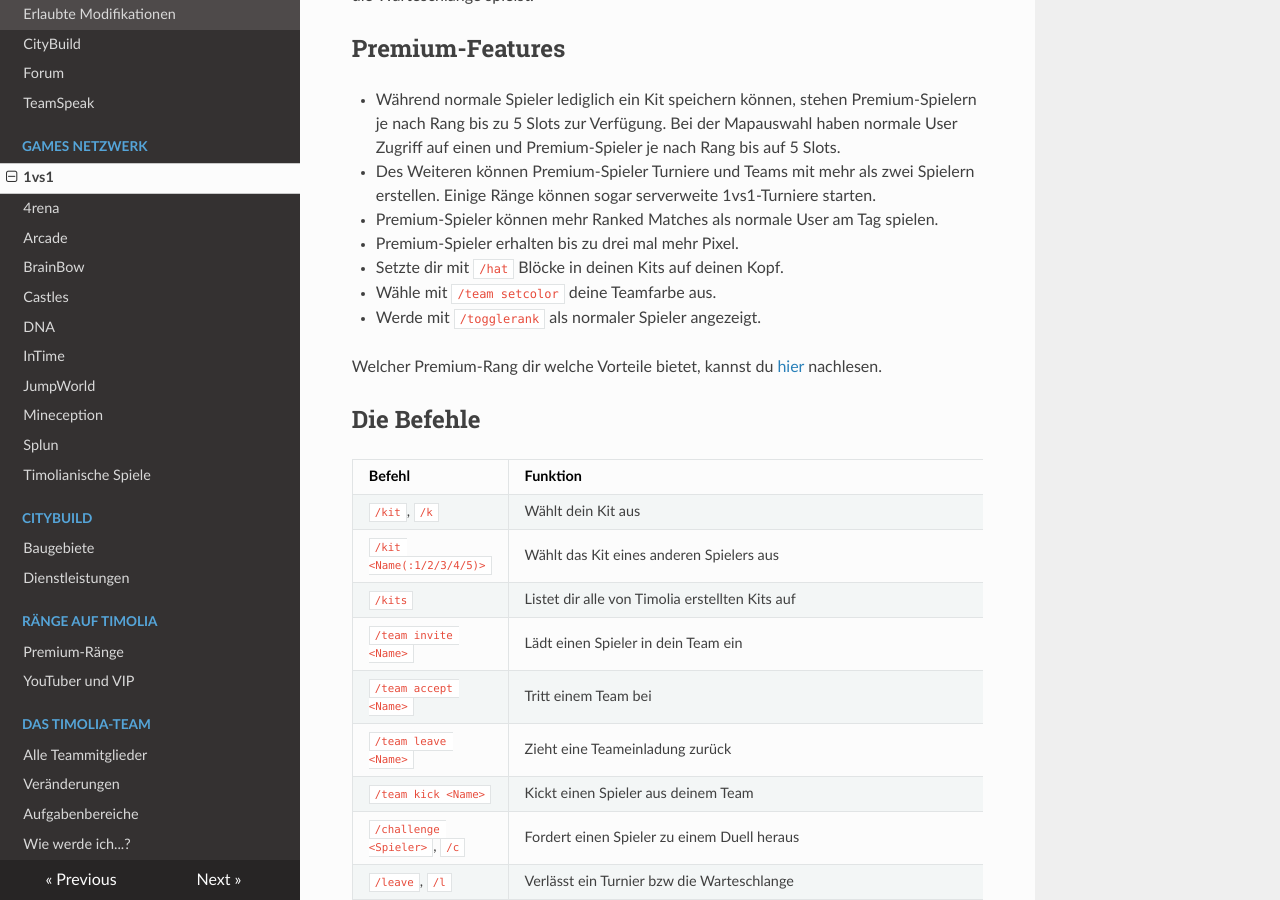
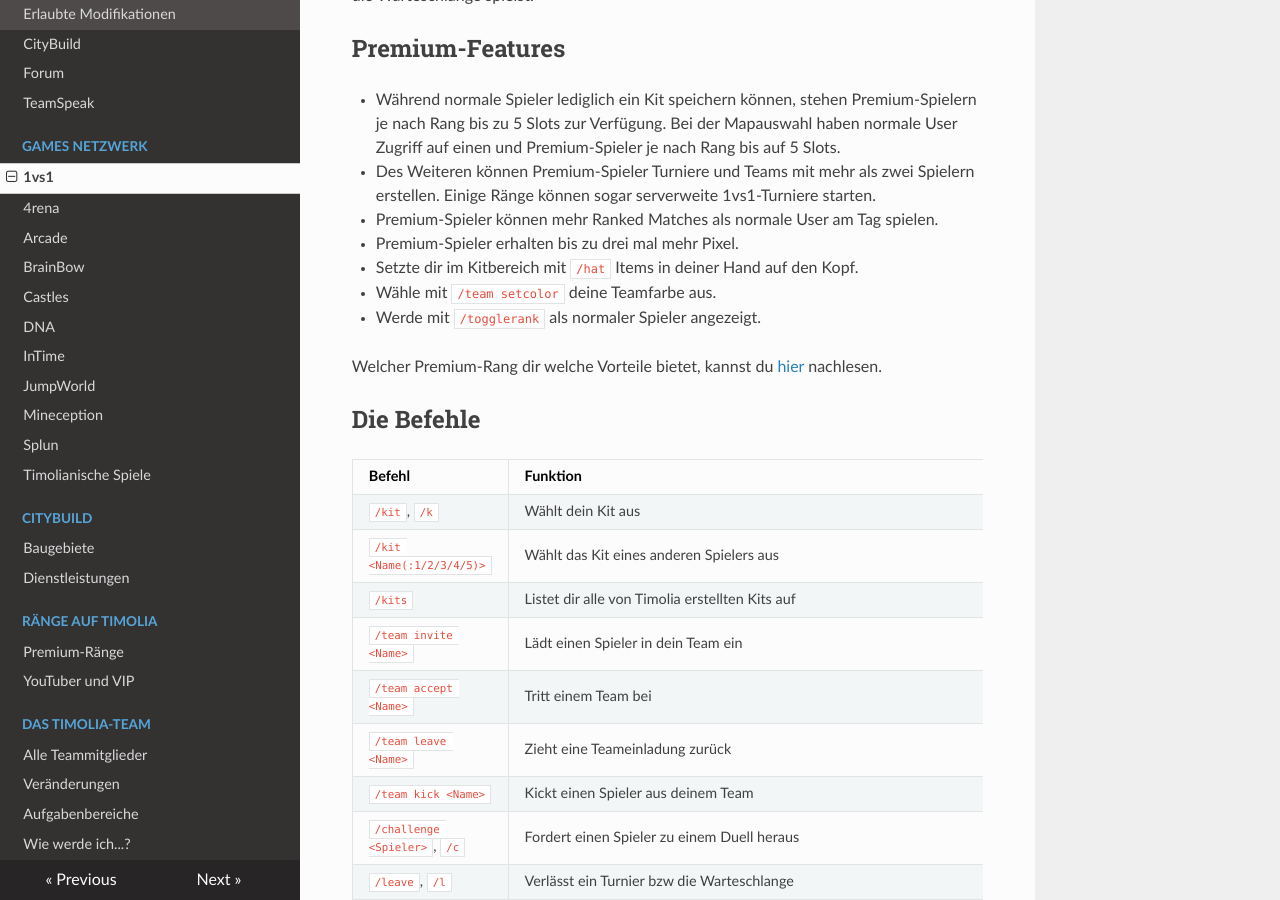
Before and after one commit to TimoliaDE/HowTo, an MkDocs documentation site: the page built from docs/games/1vs1.md, in a window 1280 px wide and 900 px high, scrolled down 3211 px. Built offline with MkDocs 1.6.1, drawn with Linux system fonts in a browser that asks for light colours; nearby versions of some CDN libraries; old or Windows-style settings are respelled for this version of MkDocs.

Commit message:
Update 1vs1.md

```diff
--- a/docs/games/1vs1.md
+++ b/docs/games/1vs1.md
@@ -85,7 +85,7 @@ Mit dem Befehl `/winstreak` kannst du deine aktuelle Winstreak ansehen. Beachte:
 - Des Weiteren können Premium-Spieler Turniere und Teams mit mehr als zwei Spielern erstellen. Einige Ränge können sogar serverweite 1vs1-Turniere starten.
 - Premium-Spieler können mehr Ranked Matches als normale User am Tag spielen.
 - Premium-Spieler erhalten bis zu drei mal mehr Pixel.
-- Setzte dir mit `/hat` Blöcke in deinen Kits auf deinen Kopf.
+- Setzte dir im Kitbereich mit `/hat` Items in deiner Hand auf den Kopf.
 - Wähle mit `/team setcolor` deine Teamfarbe aus.
 - Werde mit `/togglerank` als normaler Spieler angezeigt.
 
```
